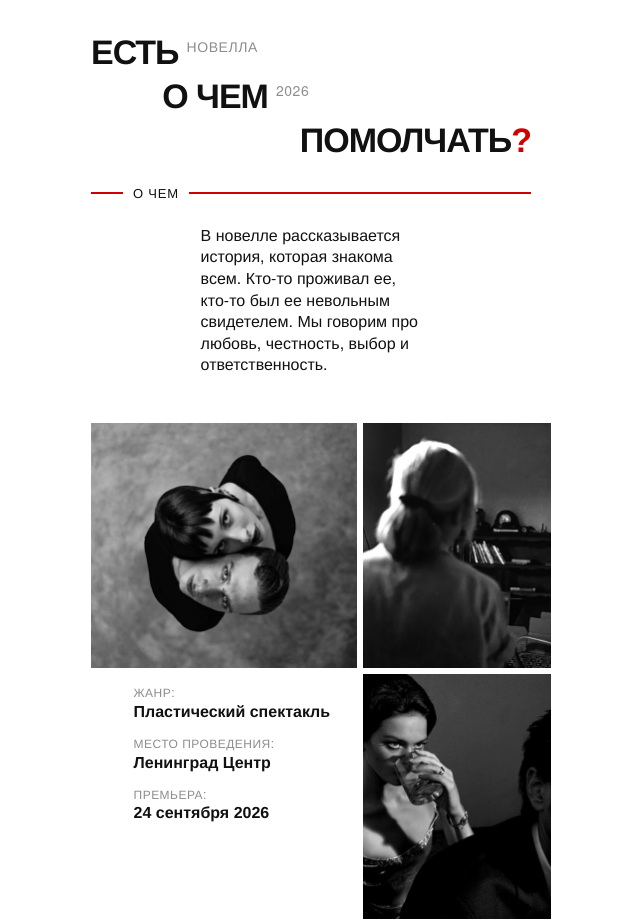
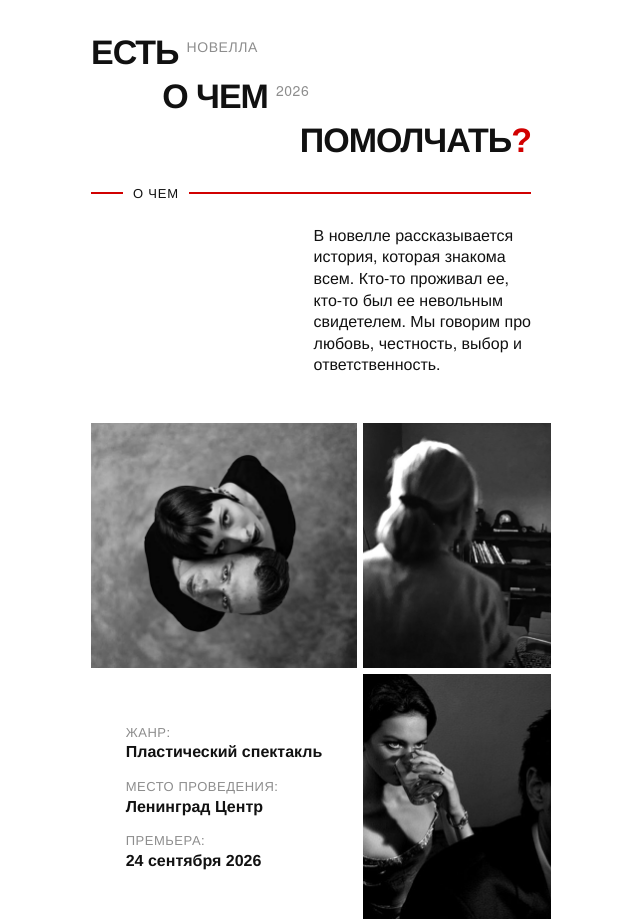
Before and after one commit to rufik-pufik/programm_afisha, a website: page index.html in a window 1280 px wide. Shown: the part 1597-2519 px from the top of the page, without its empty margins (329-969 px from the left). Drawn offline with nearby package versions, Linux system fonts and the light colour scheme.

Commit message:
Refine layout, typography and section spacing

```diff
--- a/index.html
+++ b/index.html
@@ -73,12 +73,20 @@
               alt=""
             />
             <div class="facts__info">
+              <ul class="facts__list">
+                <li class="facts__item">
                   <p class="facts__label">Жанр:</p>
                   <p class="facts__value">Пластический спектакль</p>
+                </li>
+                <li class="facts__item">
                   <p class="facts__label">Место проведения:</p>
                   <p class="facts__value">Ленинград Центр</p>
+                </li>
+                <li class="facts__item">
                   <p class="facts__label">Премьера:</p>
                   <p class="facts__value">24 сентября 2026</p>
+                </li>
+              </ul>
             </div>
           </div>
           <div class="facts__col">
@@ -309,6 +317,7 @@
           />
         </div>
         <div class="director__meta">
+          <div class="director__group">
             <p class="director__name">Григорий Юдин</p>
             <blockquote class="director__quote">
               <p>
@@ -332,6 +341,7 @@
                 зрителем.
               </p>
             </blockquote>
+          </div>
         </div>
       </section>
       <div class="nav">
--- a/scss/_vars.scss
+++ b/scss/_vars.scss
@@ -1,5 +1,5 @@
 $side: 20px;
-$section-gap: 80px;
+$section-gap: 120px;
 $slide-gap: 6px;
 $slide-main: 266px;
 $slide-h: 376px;
--- a/scss/blocks/_director.scss
+++ b/scss/blocks/_director.scss
@@ -46,7 +46,10 @@
 }
 
 .director__meta {
-  padding: 14px $side 0 20%;
+  padding: 16px $side 0 $side;
+  display: flex;
+  flex-direction: column;
+  align-items: flex-end;
 }
 
 .director__name {
--- a/scss/blocks/_facts.scss
+++ b/scss/blocks/_facts.scss
@@ -43,12 +43,18 @@
 
 .facts__info {
   aspect-ratio: 534 / 492;
-  padding-top: 10px;
-  padding-left: 16%;
+  display: flex;
+  justify-content: center;
+  align-items: center;
+}
+
+.facts__list {
+  display: grid;
+  gap: 16px;
 }
 
 .facts__label {
-  font-size: 12px;
+  font-size: 13px;
   font-weight: 400;
   color: $color-muted;
   text-transform: uppercase;
@@ -58,11 +64,6 @@
 
 .facts__value {
   font-size: 16px;
-  font-weight: 700;
+  font-weight: 600;
   line-height: 1.2;
-  margin-bottom: 14px;
 }
-
-.facts__value:last-child {
-  margin-bottom: 0;
-}
--- a/scss/blocks/_intro.scss
+++ b/scss/blocks/_intro.scss
@@ -20,7 +20,7 @@
 
 .intro__big {
   font-size: clamp(24px, 8.5vw, 34px);
-  font-weight: 800;
+  font-weight: 700;
   line-height: 1;
   letter-spacing: -0.03em;
   text-transform: uppercase;
@@ -73,9 +73,10 @@
 }
 
 .intro__text {
+  display: flex;
+  justify-content: flex-end;
   font-size: 16px;
   font-weight: 400;
   line-height: 1.35;
-  padding-left: 27%;
-  padding-right: $side;
+  padding-inline: $side;
 }
```
Also changed, not shown: css/style.css. Lines whose indentation alone changed are shown as unchanged.
